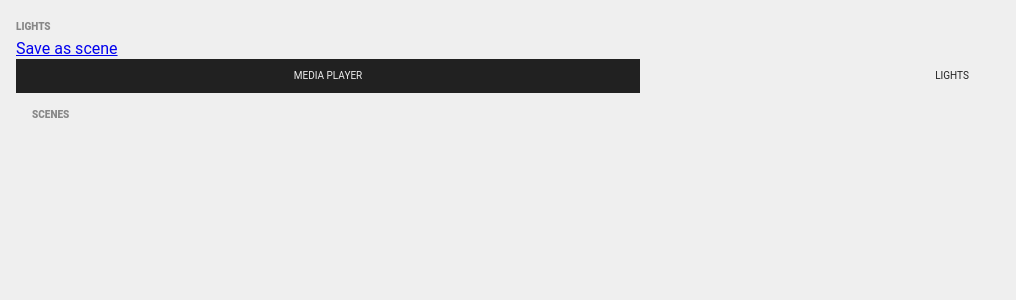
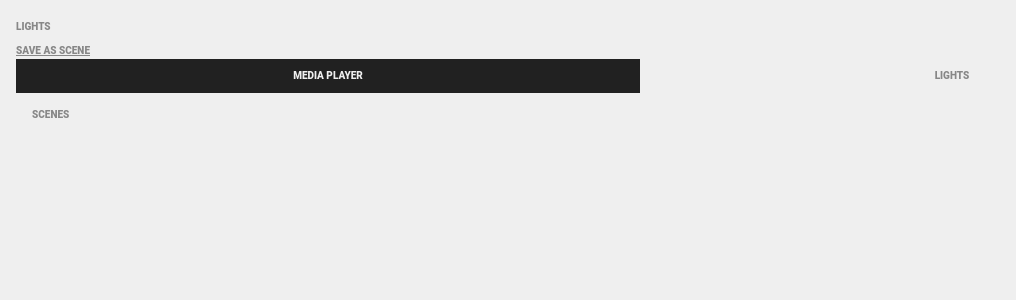
Before and after one commit to ruudrenssen/domotipi, a Flask app: template python/templates/lights.jinja in a window 1280 px wide. Shown: the top 300 px of the page, without its empty margins (0-1016 px from the left). Run offline with Flask 2, Linux system fonts and the light colour scheme; the template is opened without the code that fills it, so the values that code supplies are empty; parts of the project's set-up code (start-up, migrations or seed data) failed here and were passed over.

Commit message:
update styles

```diff
--- a/python/static/css/styles.css
+++ b/python/static/css/styles.css
@@ -37,7 +37,7 @@ main {
     padding: var(--gutter);
 }
 
-h1, h2, h3, label {
+h1, h2, h3, label, a {
     font-size: 0.625rem;
     text-transform: uppercase;
     color: var(--color-foreground);
@@ -169,6 +169,7 @@ input {
 
 .tab.is-active a {
     color: var(--color-background);
+    opacity: 1;
 }
 
 .tab a {
```
